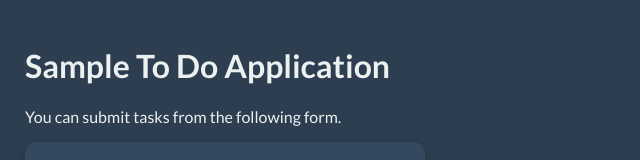
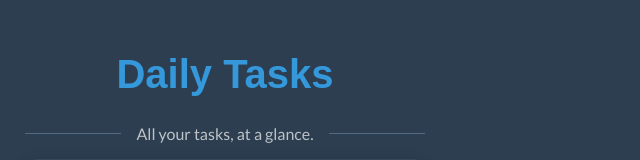
Before and after one commit to s1f102402237/django-test-exercise, a Django app: page / in a window 1280 px wide. Shown: the top 160 px of the page, without its empty margins (0-640 px from the left). Run offline with Django 5.2, Linux system fonts and the light colour scheme; data that the repository does not hold is empty.

Commit message:
headerの変更

```diff
--- a/todo/static/css/index.css
+++ b/todo/static/css/index.css
@@ -6,6 +6,33 @@ body {
   color: #ecf0f1;
   margin: 0;
   padding: 25px;
+}
+
+@import url('https://fonts.googleapis.com/css2?family=Oswald&display=swap');
+.header h1 {
+    font-family: 'Oswald', sans-serif;
+    color: #3498db;
+    text-align: center;
+    font-size: 2.5em;
+}
+
+.header p {
+    display: flex;
+    align-items: center;
+    text-align: center;
+    color: #bdc3c7;
+}
+
+.header p::before,
+.header p::after {
+    content: '';
+    flex-grow: 1;
+    height: 1px;
+    background: #4e6a85;
+}
+
+.header p span {
+    padding: 0 15px;
 }
 
 h1,h2,h3,h4,h5,h6 {
--- a/todo/templates/todo/index.html
+++ b/todo/templates/todo/index.html
@@ -13,8 +13,10 @@
         <div class="main-layout-container">
 
             <div class="left-column">
-                <h1>Sample To Do Application</h1>
-                <p>You can submit tasks from the following form.</p>
+                <div class="header">
+                    <h1>Daily Tasks</h1>
+                    <p><span>All your tasks, at a glance.</span></p>
+                </div>
 
                 <form action="{% url 'index' %}" method="post" onsubmit="return validateForm();">
                     {% csrf_token %}
```
